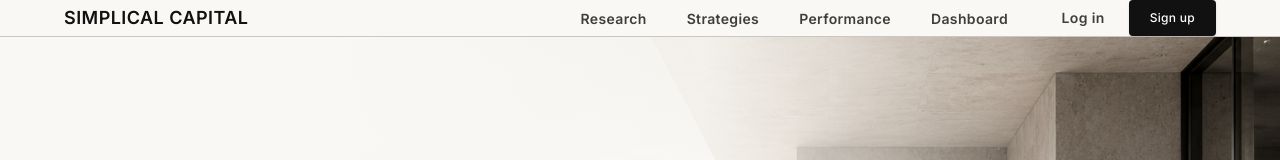
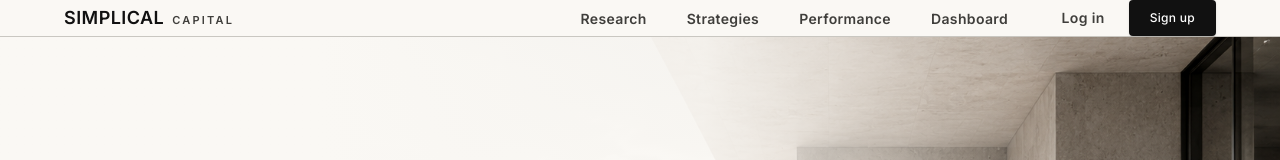
Before and after one commit to erniersnail/stratova, a Next.js app: page / in a window 1280 px wide. Shown: the top 160 px of the page. Built offline with nearby package versions, Linux system fonts and the light colour scheme; no server answers; the database is empty; a web font is replaced by a local one.

Commit message:
logo: restructure wordmark to Simplical + Capital suffix

```diff
--- a/components/layout/Logo.tsx
+++ b/components/layout/Logo.tsx
@@ -4,7 +4,10 @@ export default function Logo() {
   return (
     <Link href="/" className="group">
       <span className="text-lg font-semibold tracking-wide text-foreground transition-colors duration-200 group-hover:text-secondary">
-        SIMPLICAL CAPITAL
+        SIMPLICAL
+      </span>
+      <span className="hidden sm:inline-block ml-2 text-[11px] font-semibold tracking-[0.2em] text-secondary uppercase">
+        Capital
       </span>
     </Link>
   );
```
